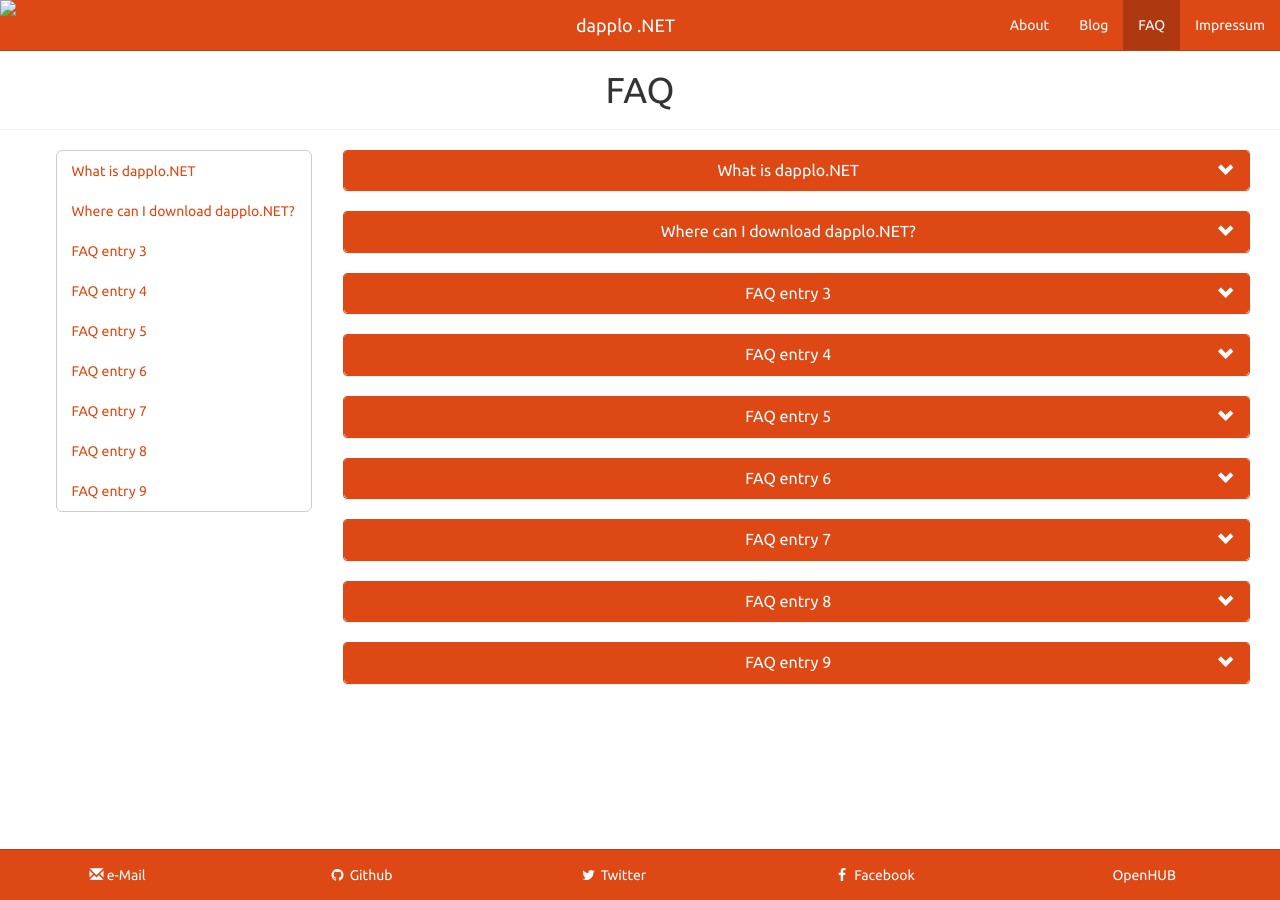
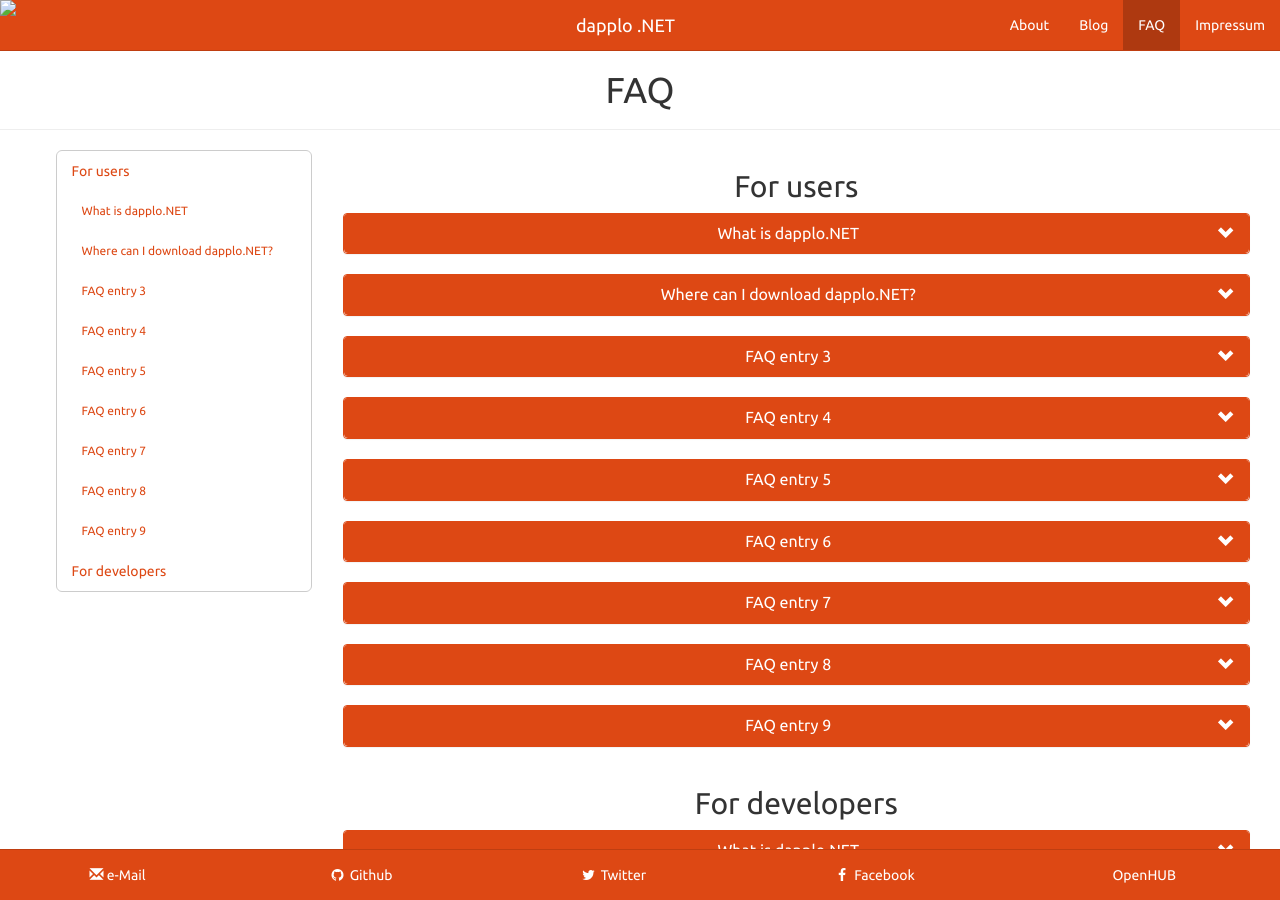
Before and after one commit to dapplo/dapplo.github.io, a Jekyll site: the page built from pages/faq.html, in a window 1280 px wide and 900 px high. Built offline with Jekyll 4.4.1, drawn with Linux system fonts in a browser that asks for light colours; Markdown is read by kramdown in place of the engine named in the settings.

Commit message:
Split FAQ for users and developers

```diff
--- a/pages/faq.html
+++ b/pages/faq.html
@@ -11,14 +11,15 @@ tags: show_in_header_menu
 </div>
 
 <div class="col-md-9">
+	<h2 class="text-center">For users</h2>
 	{% assign sorted_pages = site.pages | sort:"sort_id" %}
 	{% for faq in sorted_pages %}
-		{% if faq.layout == "faq" %}
+		{% if faq.layout == "faq" and faq.url contains "user" %}
 		<div class="panel panel-primary" >
-			<div class="panel-heading btn btn-block" data-toggle="collapse" data-target="#{{ faq.sort_id }}">
-				<h2 class="panel-title">{{ faq.title }}<span class="glyphicon glyphicon-chevron-down pull-right"/></h2>
+			<div class="panel-heading btn btn-block" data-toggle="collapse" data-target="#user_{{ faq.sort_id }}">
+				<h3 class="panel-title">{{ faq.title }}<span class="glyphicon glyphicon-chevron-down pull-right"/></h3>
 			</div>
-			<div id="{{ faq.sort_id }}" class="panel-collapse collapse">
+			<div id="user_{{ faq.sort_id }}" class="panel-collapse collapse">
 				<div class="panel-body ">
 					{{ faq.content | markdownify }}
 				</div>
@@ -28,6 +29,26 @@ tags: show_in_header_menu
 	{% endfor %}
 </div>
 
+<div class="col-md-9 col-md-offset-3">
+	<h2 class="text-center">For developers</h2>
+	{% assign sorted_pages = site.pages | sort:"sort_id" %}
+	{% for faq in sorted_pages %}
+		{% if faq.layout == "faq" and faq.url contains "developer" %}
+		<div class="panel panel-primary" >
+			<div class="panel-heading btn btn-block" data-toggle="collapse" data-target="#developer_{{ faq.sort_id }}">
+				<h3 class="panel-title">{{ faq.title }}<span class="glyphicon glyphicon-chevron-down pull-right"/></h3>
+			</div>
+			<div id="developer_{{ faq.sort_id }}" class="panel-collapse collapse">
+				<div class="panel-body ">
+					{{ faq.content | markdownify }}
+				</div>
+			</div>
+		</div>
+		{% endif %}
+	{% endfor %}
+</div>
+
+
 </div>
 
 <script>
```
Also changed, not shown: faq/developer/whatis.md (added, +6 -0 lines), faq/user/download.md (added, +6 -0 lines), faq/user/faq3.md (added, +6 -0 lines), faq/user/faq4.md (added, +6 -0 lines), faq/user/faq5.md (added, +6 -0 lines), faq/user/faq6.md (added, +6 -0 lines), faq/user/faq7.md (added, +6 -0 lines), faq/user/faq8.md (added, +6 -0 lines), faq/user/faq9.md (added, +6 -0 lines), faq/user/whatis.md (added, +6 -0 lines), faq/whatis.md (deleted, +0 -6 lines), faq/developer/download.md (renamed from faq/download.md), faq/developer/faq3.md (renamed from faq/faq3.md), faq/developer/faq4.md (renamed from faq/faq4.md), 5 more files.
